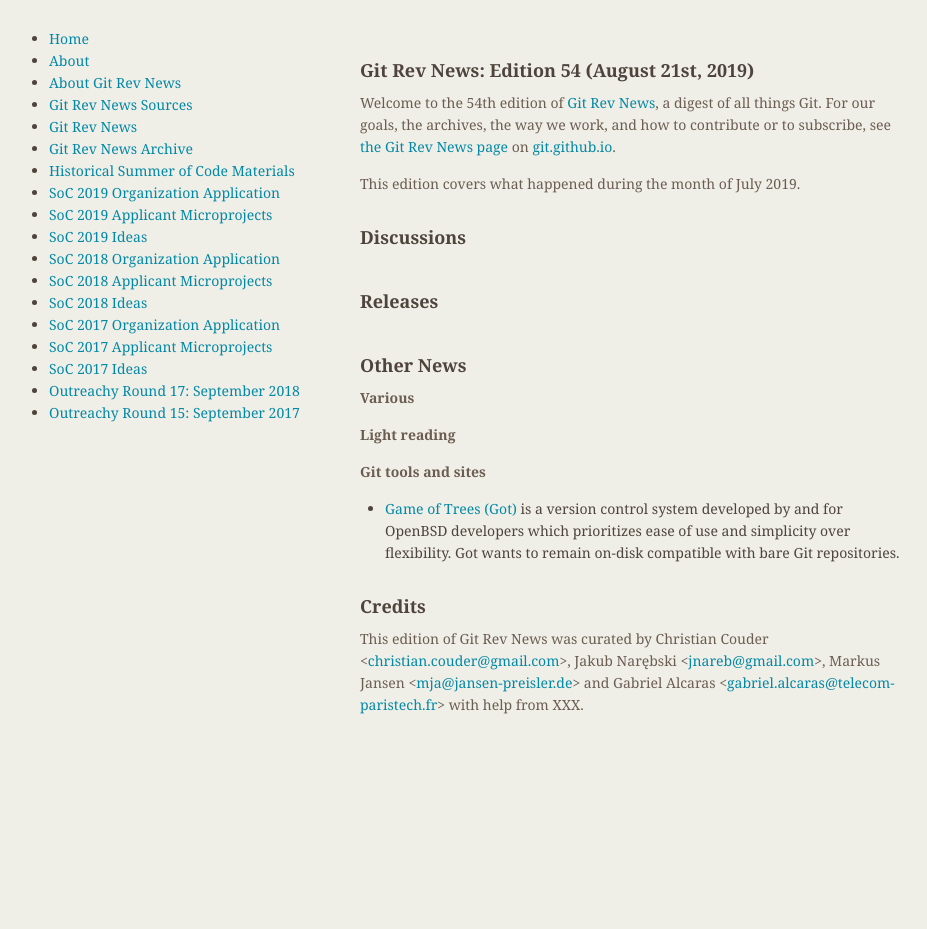
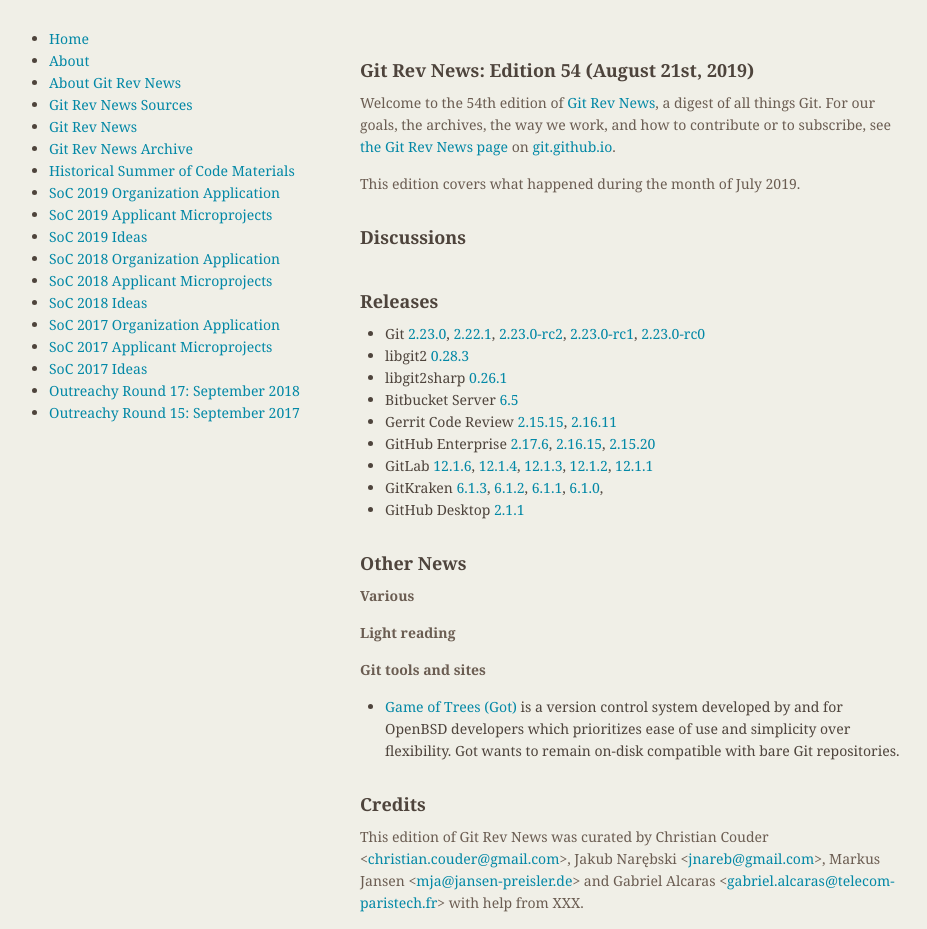
Before and after one commit to git/git.github.io, a Jekyll site: the page built from rev_news/drafts/edition-54.md, in a window 1280 px wide. Shown: the whole page, without its empty margins (174-1101 px from the left). Built offline with Jekyll 4.4.1, drawn with Linux system fonts in a browser that asks for light colours; before the commit the page ends 900 px from its top, so only the background shows below that.

Commit message:
rn-54: add releases

```diff
--- a/rev_news/drafts/edition-54.md
+++ b/rev_news/drafts/edition-54.md
@@ -35,6 +35,29 @@
 
 ## Releases
 
++ Git [2.23.0](https://public-inbox.org/git/xmqqy2zszuz7.fsf@gitster-ct.c.googlers.com/),
+[2.22.1](https://public-inbox.org/git/xmqqh86m9npi.fsf@gitster-ct.c.googlers.com/),
+[2.23.0-rc2](https://public-inbox.org/git/xmqqk1bmcf3q.fsf@gitster-ct.c.googlers.com/),
+[2.23.0-rc1](https://public-inbox.org/git/xmqq36ijjk8i.fsf@gitster-ct.c.googlers.com/),
+[2.23.0-rc0](https://public-inbox.org/git/xmqqh874tssp.fsf@gitster-ct.c.googlers.com/)
++ libgit2 [0.28.3](https://github.com/libgit2/libgit2/releases/tag/v0.28.3)
++ libgit2sharp [0.26.1](https://github.com/libgit2/libgit2sharp/releases/tag/v0.26.1)
++ Bitbucket Server [6.5](https://confluence.atlassian.com/bitbucketserver/bitbucket-server-release-notes-872139866.html)
++ Gerrit Code Review [2.15.15](https://www.gerritcodereview.com/2.15.html#21515),
+[2.16.11](https://www.gerritcodereview.com/2.16.html#21611)
++ GitHub Enterprise [2.17.6](https://enterprise.github.com/releases/2.17.6/notes),
+[2.16.15](https://enterprise.github.com/releases/2.16.15/notes),
+[2.15.20](https://enterprise.github.com/releases/2.15.20/notes)
++ GitLab [12.1.6](https://about.gitlab.com/2019/08/12/critical-security-release-gitlab-12-dot-1-dot-6-released/),
+[12.1.4](https://about.gitlab.com/2019/08/06/gitlab-12-1-4-released/),
+[12.1.3](https://about.gitlab.com/2019/07/31/gitlab-12-1-3-released/),
+[12.1.2](https://about.gitlab.com/2019/07/29/security-release-gitlab-12-dot-1-dot-2-released/),
+[12.1.1](https://about.gitlab.com/2019/07/24/gitlab-12-1-1-released/)
++ GitKraken [6.1.3](https://support.gitkraken.com/release-notes/current),
+[6.1.2](https://support.gitkraken.com/release-notes/current),
+[6.1.1](https://support.gitkraken.com/release-notes/current),
+[6.1.0](https://support.gitkraken.com/release-notes/current),
++ GitHub Desktop [2.1.1](https://desktop.github.com/release-notes/)
 
 ## Other News
 
```
